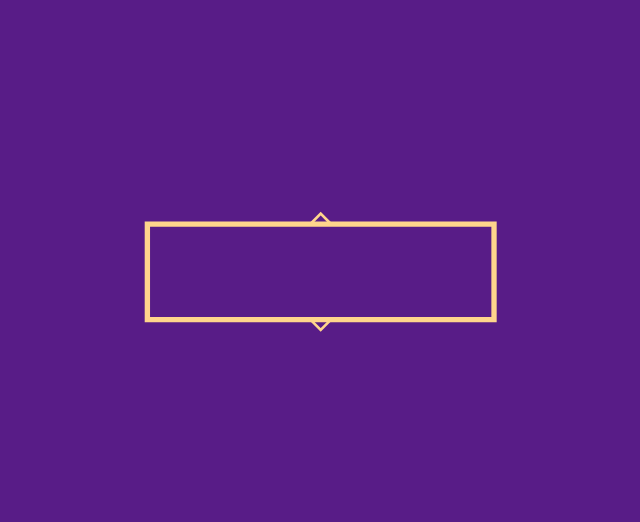
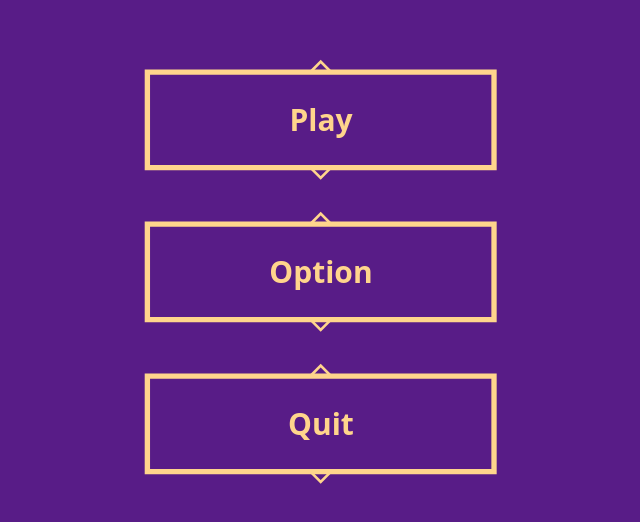
Before and after one commit to trinhlehainam/learn-svg, a React (Create React App) app: page / in a window 1280 px wide. Shown: the part 128-650 px from the top of the page, without its empty margins (319-959 px from the left). Built offline with nearby package versions, Linux system fonts and the light colour scheme.

Commit message:
Add text and change btn base class to right parrent

```diff
--- a/src/App.tsx
+++ b/src/App.tsx
@@ -3,11 +3,22 @@
 import Icon from './svg/icon.svg';
 
 function App() {
-  return (
-    <motion.div className="flex justify-center items-center min-h-screen bg-purple-900">
-        <Icon />
-    </motion.div>
-  );
+    return (
+        <motion.div className="flex flex-col gap-2 justify-center items-center min-h-screen bg-purple-900">
+            <div className="relative flex justify-center items-center btn-base">
+                <Icon />
+                <div className="absolute m-auto text-center text-[#ffd58c] font-bold text-3xl">Play</div>
+            </div>
+            <div className="relative flex justify-center items-center btn-base">
+                <Icon />
+                <div className="absolute m-auto text-center text-[#ffd58c] font-bold text-3xl">Option</div>
+            </div>
+            <div className="relative flex justify-center items-center btn-base">
+                <Icon />
+                <div className="absolute m-auto text-center text-[#ffd58c] font-bold text-3xl">Quit</div>
+            </div>
+        </motion.div>
+    );
 }
 
 export default App;
--- a/src/svg/icon.svg.tsx
+++ b/src/svg/icon.svg.tsx
@@ -9,8 +9,6 @@
             height="144.123"
             version="1.1"
             viewBox="0 0 123.644 38.133"
-
-            className="btn-base"
         >
             <defs>
                 <radialGradient id="my-gradient">
@@ -32,7 +30,6 @@
                                 strokeOpacity="1"
                                 strokeWidth="22.638"
                                 d="M3396.08 15894.7H1924.64v405.3h1471.44z"
-
                             />
                             <path
                                 fill="none"
```
